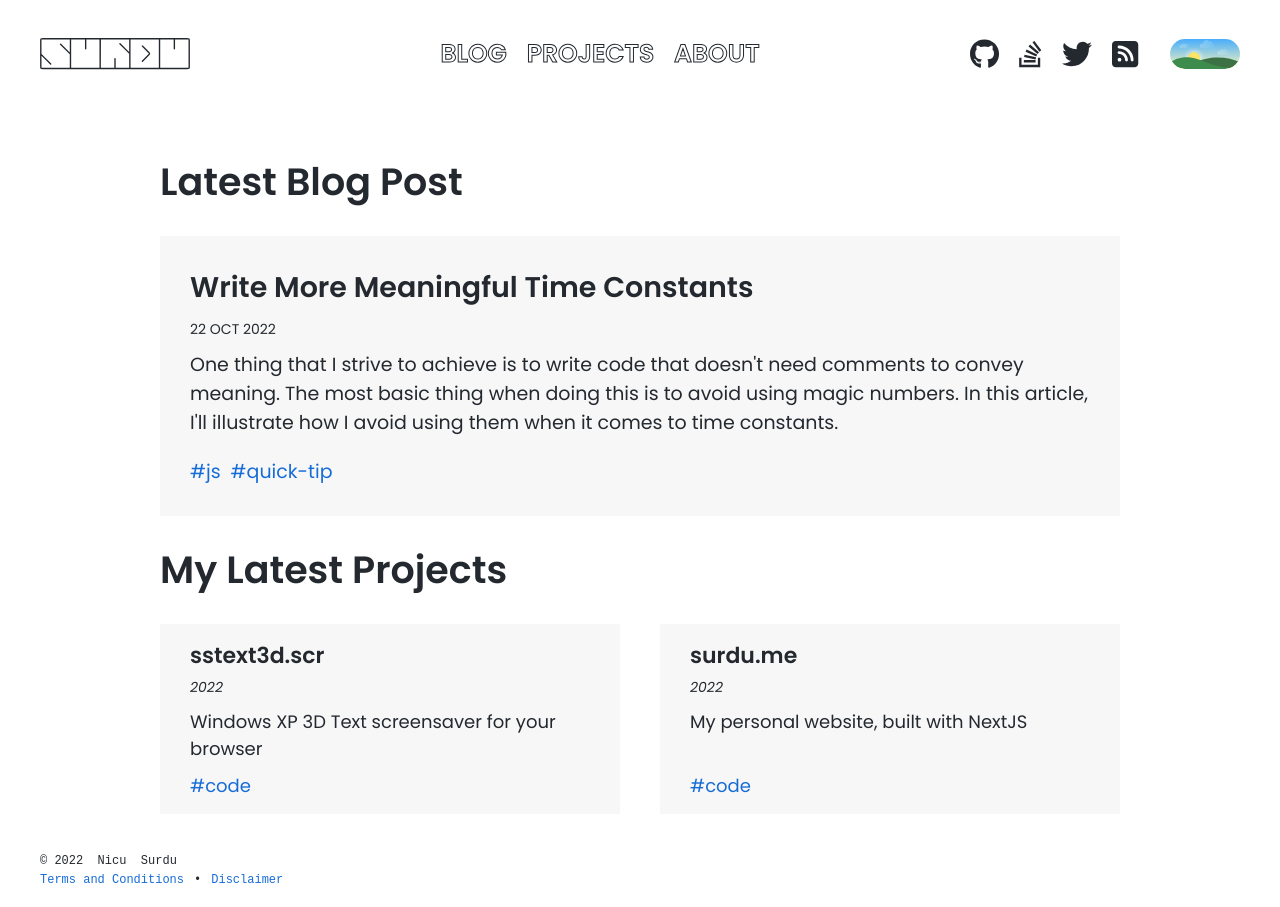
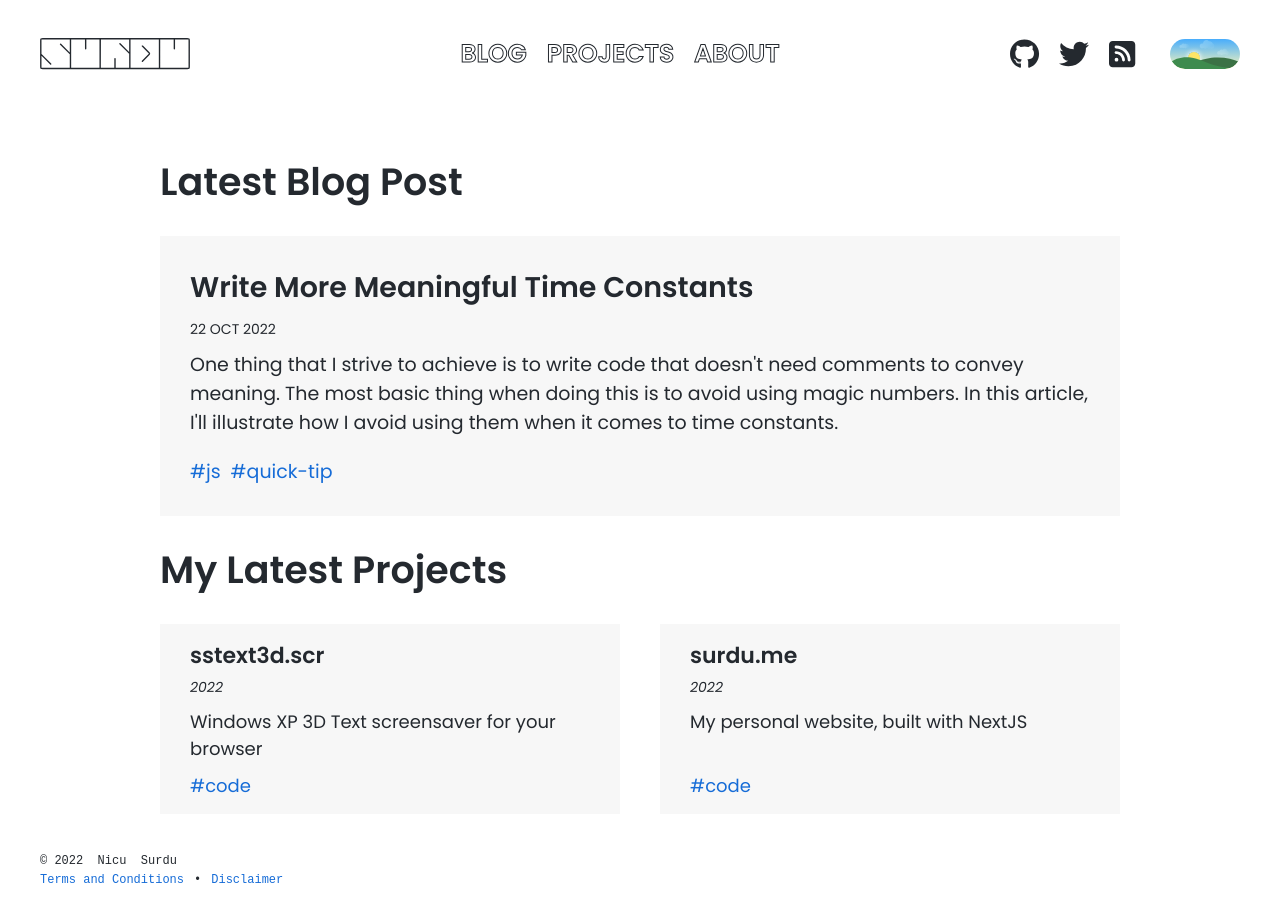
Before and after one commit to surdu/surdu.me, a Next.js app: page / in a window 1280 px wide. Built offline with nearby package versions, Linux system fonts and the light colour scheme.

Commit message:
Removed stack overflow icon from header

```diff
--- a/components/Layout/Header/Header.module.scss
+++ b/components/Layout/Header/Header.module.scss
@@ -40,7 +40,7 @@
 
 .socialIcons {
   display: flex;
-  width: 18rem;
+  width: 14rem;
   gap: 2rem;
 }
 
--- a/components/Layout/Header/Social/Social.tsx
+++ b/components/Layout/Header/Social/Social.tsx
@@ -27,14 +27,6 @@ export default function Social(props: SocialProps) {
 					/>
 				</a>
 			</Link>
-			<Link href="https://stackoverflow.com/users/460750/nicu-surdu">
-				<a aria-label="My StackOverflow page" title="StackOverflow">
-					<FontAwesomeIcon
-						icon={faStackOverflow}
-						className={clsx(styles.socialIcon, className)}
-					/>
-				</a>
-			</Link>
 			<Link href="https://twitter.com/surdume">
 				<a aria-label="My Twitter page" title="Twitter">
 					<FontAwesomeIcon
```
